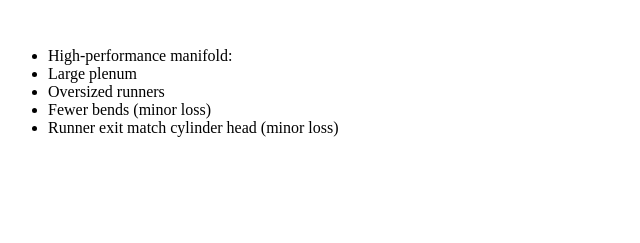
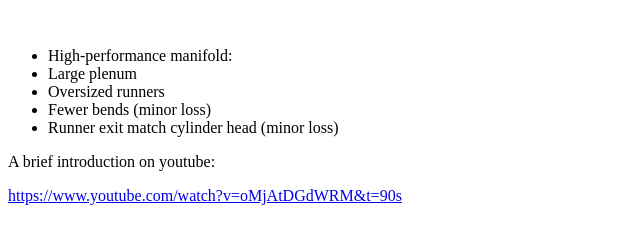
Before and after one commit to chence0707/manifold-tuning, a plain HTML site: page index.html in a window 1280 px wide. Shown: the part 101-344 px from the top of the page, without its empty margins (0-640 px from the left). Drawn offline with Linux system fonts and the light colour scheme.

Commit message:
update youtube

```diff
--- a/index.html
+++ b/index.html
@@ -12,5 +12,8 @@
 <li>Fewer bends (minor loss)</li>
 <li>Runner exit match cylinder head (minor loss)</li>
 </ul>
+<p>A brief introduction on youtube:</p>
+<p><a href="https://www.youtube.com/watch?v=oMjAtDGdWRM&amp;t=90s">https://www.youtube.com/watch?v=oMjAtDGdWRM&amp;t=90s</a></p>
+<p>&nbsp;</p>
 <p><audio style="display: none;" controls="controls"></audio></p>
 </html>
```
